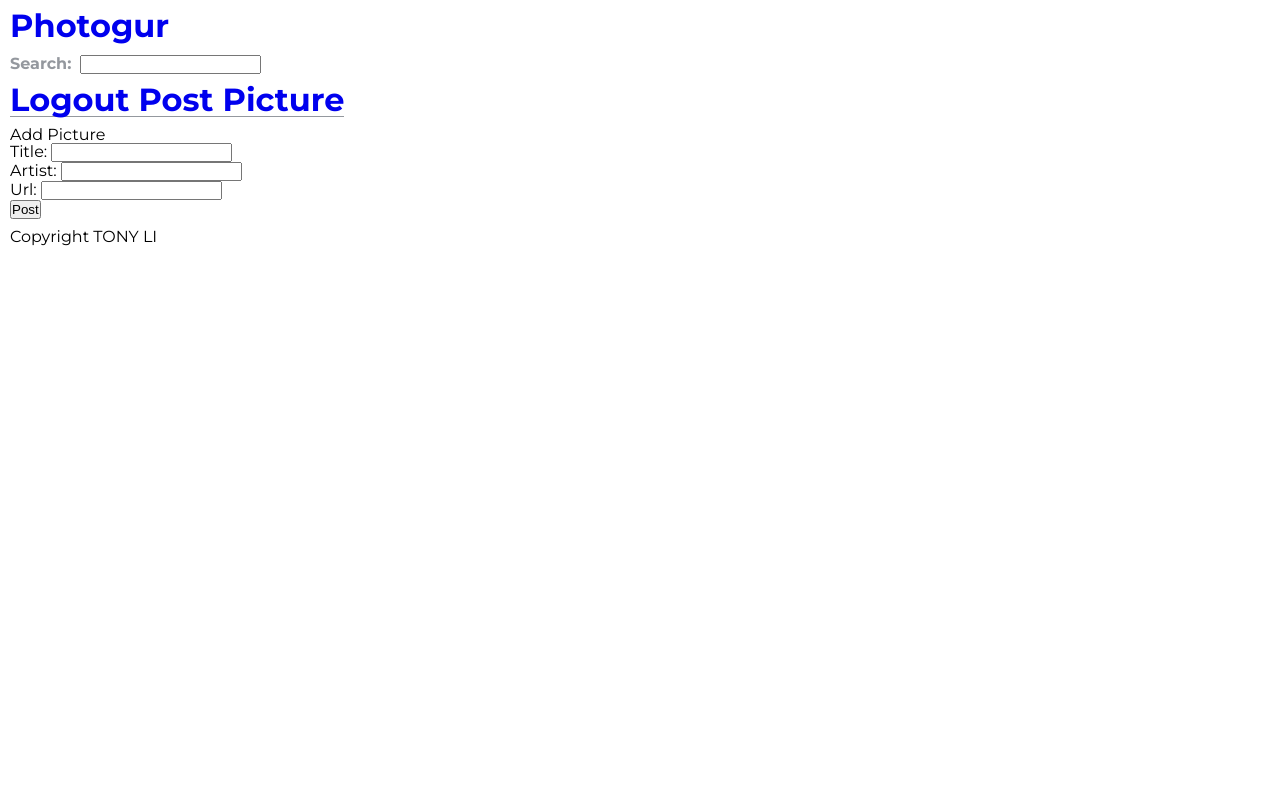
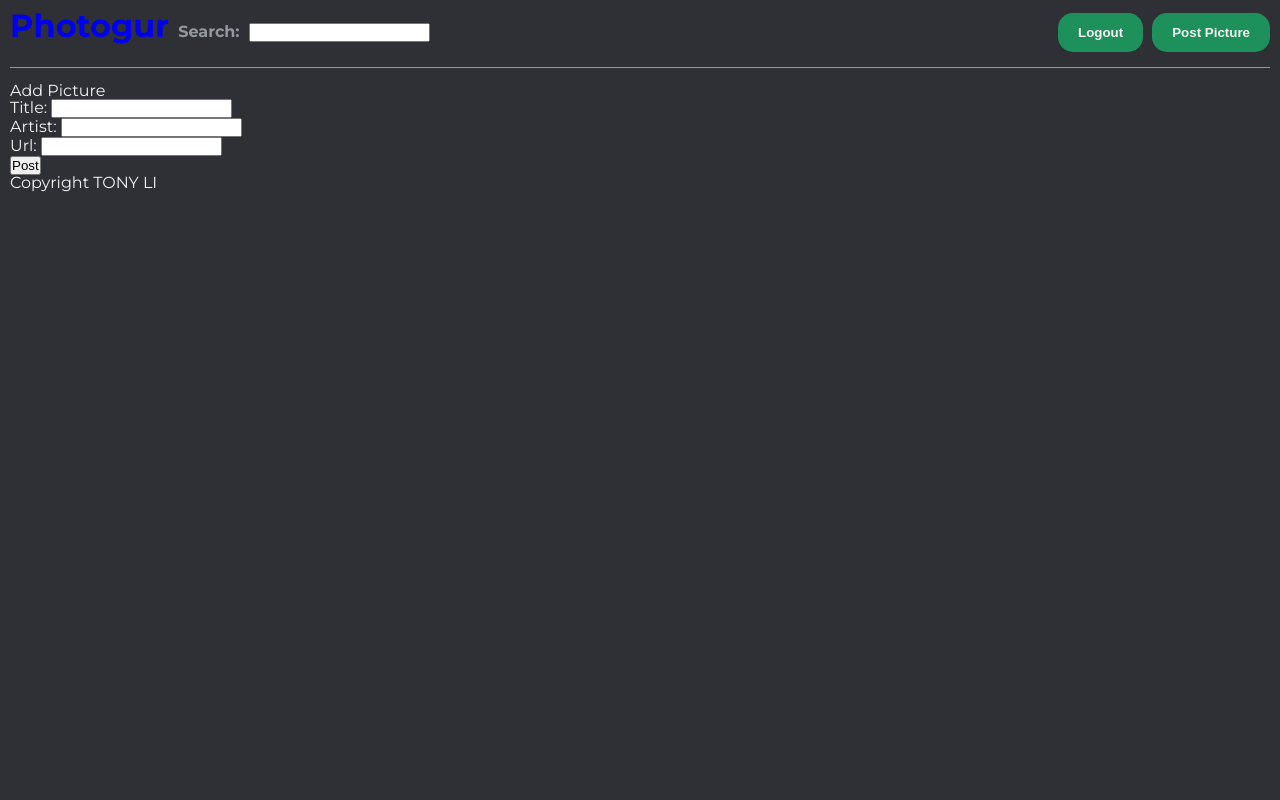
Before and after one commit to tonyli29/Photogur, a Django app: page /newpicture/ in a window 1280 px wide. Run offline with Django 3.2, Linux system fonts and the light colour scheme; a user stored in the database is signed in; some libraries are stand-ins or nearby versions.

Commit message:
added buttons made it look like imgur

```diff
--- a/photogur/static/css/main.css
+++ b/photogur/static/css/main.css
@@ -6,12 +6,14 @@
 }
 html {
   height: 100%;
+  background: #2e3035;
 }
 body {
   padding: 10px;
   font-family: 'Montserrat', sans-serif;
   position: relative;
   height: 100%;
+  color: #f2f2f2;
 }
 header {
   color: #94989e;
@@ -21,16 +23,50 @@ header {
   border-bottom: 1px solid;
   margin-bottom: 10px;
   display: inline-block;
+  padding-bottom: 15px;
 }
+
+
+.main-header {
+  display: inline-block;
+  width: 100%;
+  margin-bottom: 15px;
+}
+.main-header h1 {
+  display: inline-block;
+}
+.main-header .search {
+  display: inline-block;
+}
+.main-header .login_out {
+  display: inline-block;
+  float: right;
+}
+
+.main-header .login_out input {
+  height: 39px;
+  padding: 0 20px;
+  border-radius: 15px;
+  background-color: #1e905b;
+  border: none;
+  font-weight: 600;
+  color: #f2f2f2;
+}
+.main-header .login_out input:hover {
+  background-color: #349e6c;
+  cursor: pointer;
+}
+.main-header .login_out form {
+  display: inline-block;
+}
+
 .main-header a:visited {
   color: #94989e;
 }
 .main-header a:link {
   text-decoration: none;
 }
-form {
-  padding-bottom: 10px;
-}
+
 .image {
   display: grid;
   grid-column: 1fr;
@@ -60,12 +96,16 @@ li {
   display: inline-block;
   display: inline-block;
   box-sizing: content-box;
-  border: 1px solid #94989e;
   padding: 0px;
+  background-color: #474a51;
+  border-radius: 15px;
+}
+.photo-box li img {
+    width: 100%;
+    border-radius: 15px 15px 0 0;
 }
 .info {
   padding: 0 10px 10px 10px;
-  background: #94989e;
 }
 .title h3 {
   padding-bottom: 5px;
--- a/photogur/templates/base.html
+++ b/photogur/templates/base.html
@@ -6,7 +6,7 @@
     <title>Photogur</title>
     <link rel="stylesheet" href="https://cdnjs.cloudflare.com/ajax/libs/meyer-reset/2.0/reset.css">
     <link rel="stylesheet" href="{% static 'css/main.css' %}">
-    <link href="https://fonts.googleapis.com/css?family=Montserrat:400,700" rel="stylesheet">
+    <link href="https://fonts.googleapis.com/css?family=Montserrat:400,600,700" rel="stylesheet">
   </head>
   <body>
     <header class="main-header">
@@ -21,11 +21,19 @@
       </form>
       <div class="login_out">
         {% if request.user.is_authenticated %}
-          <a href="{% url 'logout' %}">Logout</a>
-          <a href="{% url 'new_picture'%}">Post Picture</a>
+          <form action="{% url 'logout' %}">
+            <input type="submit" name="Logout" value="Logout">
+          </form>
+          <form action="{% url 'new_picture'%}">
+            <input type="submit" name="Post-Picture" value="Post Picture">
+          </form>
         {% else %}
-          <a href="{% url 'login' %}">Login</a>
-          <a href="{% url 'signup'%}">Sign Up</a>
+          <form action="{% url 'login' %}">
+            <input type="submit" name="Login" value="Login">
+          </form>
+          <form action="{% url 'signup'%}">
+            <input type="submit" name="signup" value="Sign Up">
+          </form>
         {% endif %}
       </div>
     </header>
```
Also changed, not shown: db.sqlite3.
